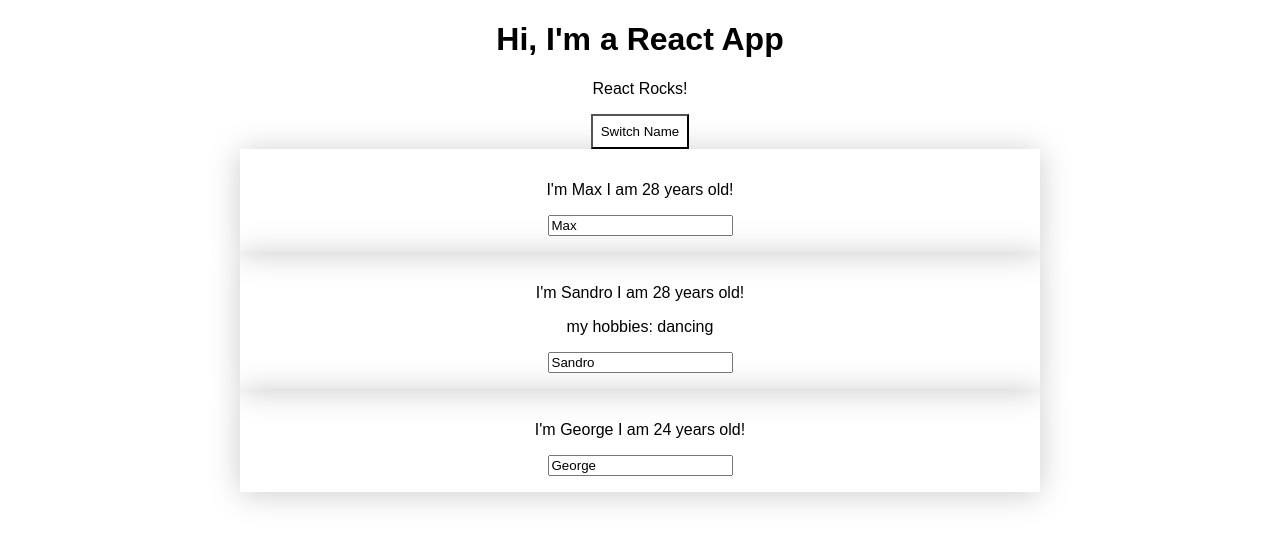
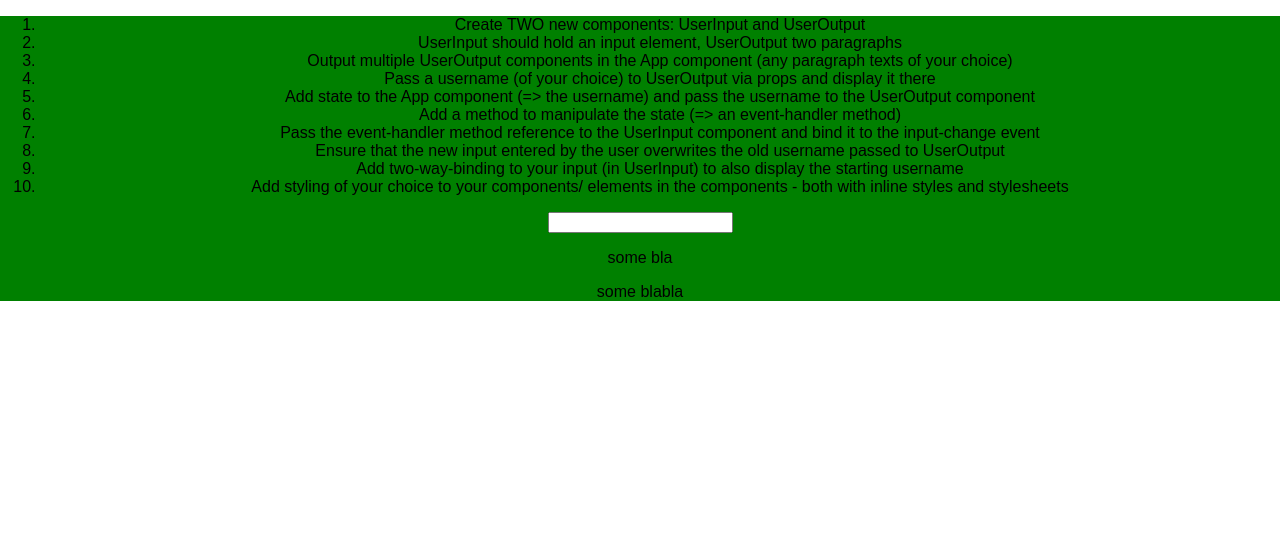
Before and after one commit to George1Meshveliani/weight-control-app, a React (Create React App) app: page / in a window 1280 px wide. Shown: the top 544 px of the page. Built offline with nearby package versions, Linux system fonts and the light colour scheme.

Commit message:
Create input and output components

```diff
--- a/src/App.css
+++ b/src/App.css
@@ -1,3 +1,4 @@
 .App {
   text-align: center;
+  background-color: green;
 }
--- a/src/App.js
+++ b/src/App.js
@@ -1,73 +1,32 @@
 import React, { Component } from 'react';
-//import logo from './logo.svg';
 import './App.css';
-import Person from './Person/Person';
+
+import UserInput from './UserInput/UserInput';
+import UserOutput from './UserOutput/UserOutput';
+
+class App extends Component {
 
 
-class App extends Component {
-  state = {
-    persons: [
-      { name: "Max", age: 28 },
-      { name: 'Sandro', age: 28},
-      { name:'George', age: 24},
-    ],
-    otherState: 'some other value'
-  }
-
-  switchNameHandler = (newName) => {
-   // alert('Clicked!');
-    //alert('Clicked!');
-   //don't! this.state.persons[0].name ="Meshveliani";
-   //this.setState({persons: })
-   this.setState( {
-    persons: [
-    { name: 'lado', age: 28 },
-    { name: 'Sandro', age: 28},
-    { name:'George Meshveliani', age: 24},
-  ],
-} )
-  }
-
-  nameChangedHandler = (event) => {
-    this.setState( {
-      persons: [
-      { name: 'lado', age: 28 },
-      { name: event.target.value, age: 28},
-      { name:'George Meshveliani', age: 24},
-    ],
-  } )
-  }
-
   render() {
-    const style = {
-      backgroundColor: 'white',
-      fonto: 'inherit',
-      border: '1x solid blue',
-      padding: '8px',
-      cursor: 'pointer'
-    };
     return (
       <div className="App">
-        <h1>Hi, I'm a React App</h1>
-        <p>React Rocks!</p>
-        <button
-        style={style}
-        onClick={ () => this.switchNameHandler('Bakhva')}>Switch Name</button>
-        <Person
-                name={this.state.persons[0].name}
-                age={this.state.persons[0].age}/>
-        <Person
-                name={this.state.persons[1].name}
-                age={this.state.persons[1].age}
-                click= {this.switchNameHandler.bind(this, 'Eduard')}
-                changed={this.nameChangedHandler}
-                > my hobbies: dancing</Person>
-        <Person
-                name={this.state.persons[2].name}
-                age={this.state.persons[2].age} />
-       </div>
+        <ol>
+          <li>Create TWO new components: UserInput and UserOutput</li>
+          <li>UserInput should hold an input element, UserOutput two paragraphs</li>
+          <li>Output multiple UserOutput components in the App component (any paragraph texts of your choice)</li>
+          <li>Pass a username (of your choice) to UserOutput via props and display it there</li>
+          <li>Add state to the App component (=> the username) and pass the username to the UserOutput component</li>
+          <li>Add a method to manipulate the state (=> an event-handler method)</li>
+          <li>Pass the event-handler method reference to the UserInput component and bind it to the input-change event</li>
+          <li>Ensure that the new input entered by the user overwrites the old username passed to UserOutput</li>
+          <li>Add two-way-binding to your input (in UserInput) to also display the starting username</li>
+          <li>Add styling of your choice to your components/ elements in the components - both with inline styles and stylesheets</li>
+        </ol>
+        <UserInput />
+        <UserOutput />
+      </div>
     );
-   // return React.createElement('div', {className: 'App'}, React.createElement('h1', null, 'hi'));
   }
 }
+
 export default App;
--- /dev/null
+++ b/src/UserInput/UserInput.js
@@ -0,0 +1,7 @@
+import React from 'react';
+
+const userInput = () => {
+    return <input type="text" />
+}
+
+export default userInput;
--- /dev/null
+++ b/src/UserOutput/UserOutput.js
@@ -0,0 +1,16 @@
+import React from 'react';
+
+const userOutput = () => {
+    return (
+        <div>
+            <p>
+                some bla
+            </p>
+            <p>
+                some blabla
+            </p>
+        </div>
+    )
+}
+
+export default userOutput;
```
